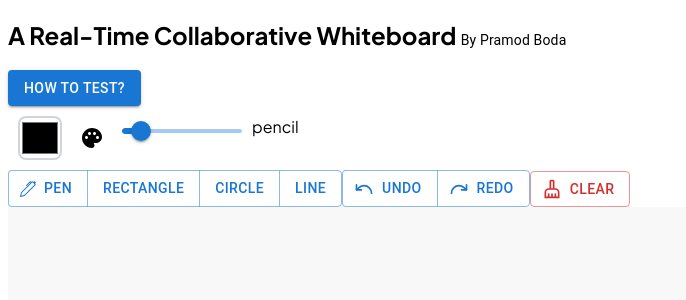
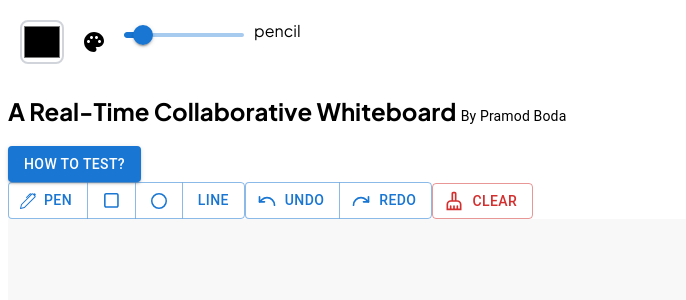
Before and after one commit to pramodboda/collaborative-whiteboard, a React (Vite) app in the folder client/: page / in a window 1280 px wide. Shown: the top 300 px of the page, without its empty margins (0-686 px from the left). Built offline with nearby package versions, Linux system fonts and the light colour scheme; no server answers.

Commit message:
Update UI

```diff
--- a/client/src/components/Hero.tsx
+++ b/client/src/components/Hero.tsx
@@ -1,9 +1,9 @@
-import React, {useState} from "react";
+import React, { useState } from "react";
 
 import Typography from "@mui/material/Typography";
 import Link from "@mui/material/Link";
 import Button from "@mui/material/Button";
-
+import Box from "@mui/material/Box";
 
 import Dialog from '@mui/material/Dialog';
 import DialogActions from '@mui/material/DialogActions';
@@ -37,6 +37,7 @@ export default function Hero() {
 
   return (
     <>
+      <Box sx={{ marginTop: "6rem" }}>
         <h2>
           A Real-Time Collaborative Whiteboard{" "}
           <Typography variant="body2" component="span" gutterBottom>
@@ -47,10 +48,13 @@ export default function Hero() {
         <Button variant="contained" onClick={handleClickOpen}>
           How to Test?
         </Button>
-
         {/* <Typography variant="h4" gutterBottom>
         A Real-Time Collaborative Whiteboard
       </Typography> */}
+
+
+      </Box>
+
 
       <Dialog
         open={open}
@@ -95,7 +99,7 @@ export default function Hero() {
         <DialogActions>
           <Button onClick={handleClose}>Close</Button>
         </DialogActions>
-      </Dialog>
+      </Dialog >
     </>
   );
 }
--- a/client/src/components/Toolbar.tsx
+++ b/client/src/components/Toolbar.tsx
@@ -10,6 +10,11 @@ import Slider from "@mui/material/Slider";
 import IconButton from "@mui/material/IconButton";
 
 import PaletteIcon from "@mui/icons-material/Palette";
+// import { IoSquareOutline } from "react-icons/io5";
+
+// import { GoCircle } from "react-icons/go";
+import { FaRegSquare } from "react-icons/fa6";
+import { FaRegCircle } from "react-icons/fa6";
 import { BsPen } from "react-icons/bs";
 import { LuUndo } from "react-icons/lu";
 import { LuRedo } from "react-icons/lu";
@@ -68,7 +73,7 @@ const Toolbar = () => {
           display: "flex",
           gap: 10,
           padding: 10,
-          // position: "fixed",
+          position: "fixed",
           top: 10,
           left: 10,
           background: "white",
@@ -161,11 +166,13 @@ const Toolbar = () => {
           Pen
         </Button>
         <Button aria-label="rectangle" onClick={() => setTool("rectangle")}>
-          Rectangle
+          {/* <IoSquareOutline fontSize="1.2rem" /> */}
+          <FaRegSquare fontSize="1.05rem" />
         </Button>
 
         <Button aria-label="circle" onClick={() => setTool("circle")}>
-          Circle
+          {/* <GoCircle fontSize="1.1rem" /> */}
+          <FaRegCircle fontSize="1rem" />
         </Button>
 
         <Button aria-label="line" onClick={() => setTool("line")}>
```
Also changed, not shown: client/src/components/Whiteboard.tsx (indentation only). Lines whose indentation alone changed are shown as unchanged.
